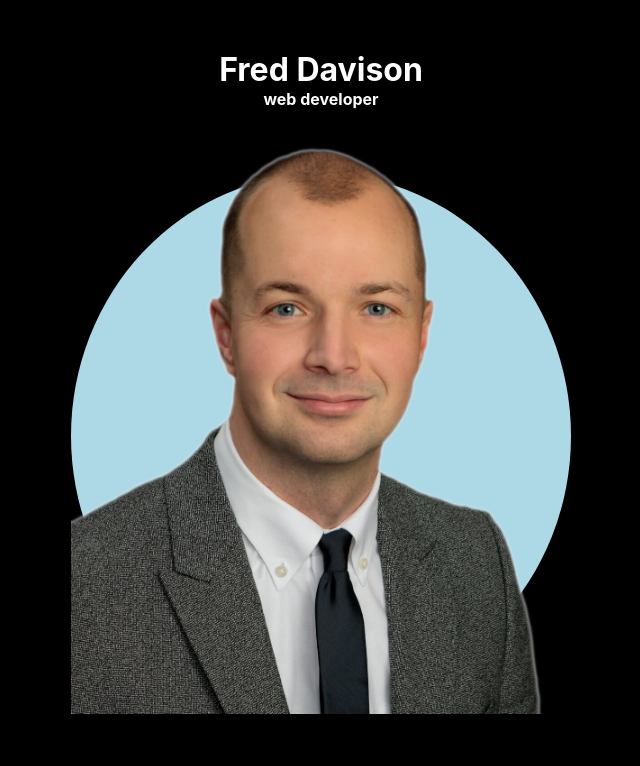
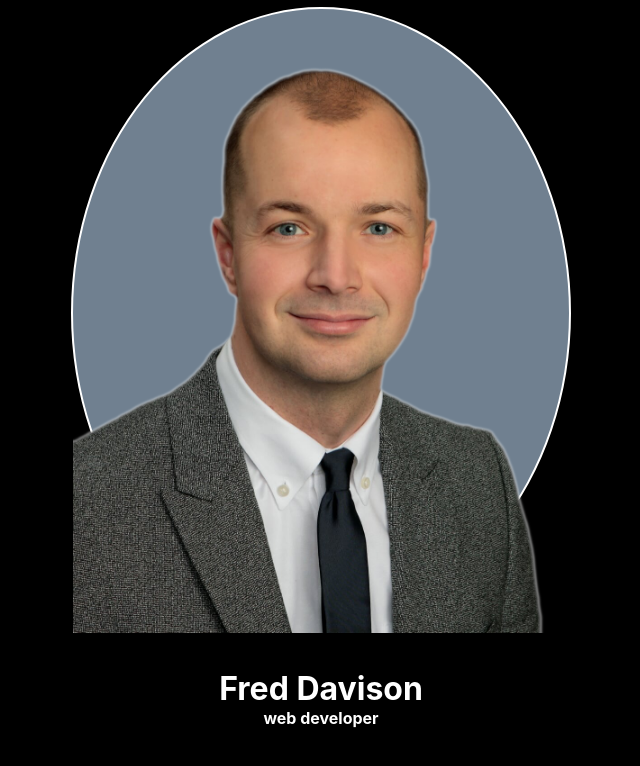
Before and after one commit to fred-archive/portfolio-fredinfo, a React (Create React App) app: page / in a window 1280 px wide. Shown: the top 766 px of the page, without its empty margins (319-959 px from the left). Built offline with nearby package versions, Linux system fonts and the light colour scheme.

Commit message:
color scheme

```diff
--- a/src/App.css
+++ b/src/App.css
@@ -5,20 +5,18 @@
 body {
   background: black;
   box-sizing: border-box;
+  color: white;
 }
 
 .display {
   max-width: 500px;
-  margin: 0 auto;
-  /* background: white; */
-  min-height: 100vh;
 }
 
 img {
   width: 100vw;
   max-width: 500px;
   margin-bottom: -20px;
-  margin-top: -85px;
+  /* margin-top: -85px; */
 }
 
 h1, h2 {
@@ -36,14 +34,16 @@ h4 {
 }
 
 .pink {
-  background: pink;
-  background: dimgray;
-  background: lightblue;
+  background: black;
+  background: navy;
+  background: slategray;
   border-radius: 50%;
-  /* border: 8px solid white; */
+  border: 2px solid white;
 }
 
-.display {
-  background: black;
-  color: white;
+.flex {
+  display: flex;
+  align-items: center;
+  height: 100vh;
+  justify-content: center;
 }
--- a/src/Display.jsx
+++ b/src/Display.jsx
@@ -3,12 +3,14 @@ import fred from './assets/fred.png';
 
 export const Display = () => {
     return (
+        <div className='flex'>
         <div className='display'>
-            <h1>Fred Davison</h1>
-            <h4>web developer</h4>
             <div className='pink'>
             <img src={fred} alt="" />
             </div>
+            <h1>Fred Davison</h1>
+            <h4>web developer</h4>
+        </div>
         </div>
     )
 }
```
